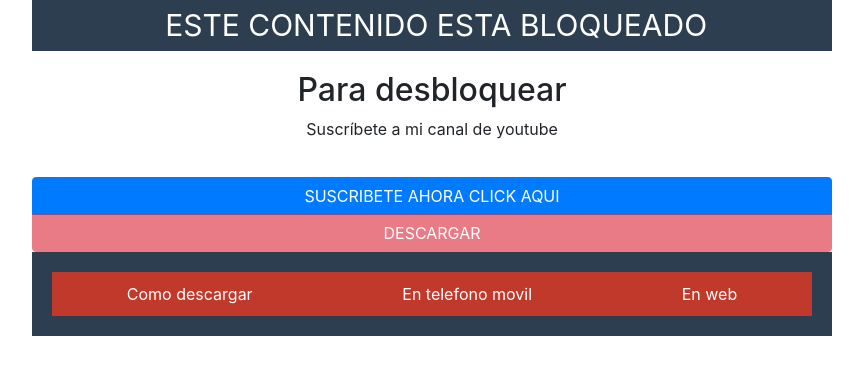
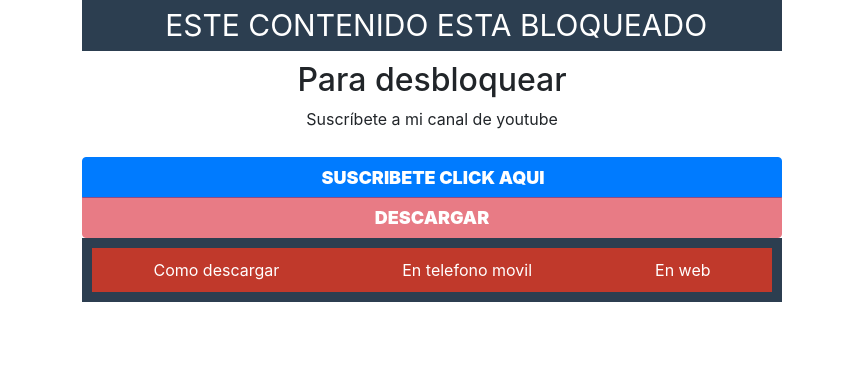
Before and after one commit to Flextex/000, a PHP site: page /som/index.html in a window 1280 px wide. Shown: the top 375 px of the page, without its empty margins (208-1071 px from the left). Run offline with PHP 8.4, Linux system fonts and the light colour scheme; some libraries are stand-ins or nearby versions; grey boxes are pictures that could not be loaded.

Commit message:
Add files via upload

```diff
--- a/som/estilos.css
+++ b/som/estilos.css
@@ -5,8 +5,8 @@
 }
 
 .contenedor {
-	width:90%;
-	max-width:800px;
+	width:100%;
+	max-width:700px;
 	margin:auto;
 
 	/* Flexbox */
@@ -74,7 +74,7 @@ header nav a:hover {
 
 .btn-group-vertical {
 	width:100%;
-	max-width:800px;
+	max-width:700px;
 	margin:auto;
 
 
@@ -85,9 +85,10 @@ header nav a:hover {
 
 .btn-primary {
 	width:100%;
-	max-width:1000px;
+	max-width:700px;
 	margin:auto;
 	font-size:30px;
+
 	/* Flexbox */
 	display:flex;
 	flex-flow:row wrap;
@@ -95,7 +96,7 @@ header nav a:hover {
 
 .btn-danger{
 	width:100%;
-	max-width:1000px;
+	max-width:700px;
 	margin:auto;
 
 	/* Flexbox */
@@ -105,7 +106,8 @@ header nav a:hover {
 
 .main {
 	background:#fff;
-	padding:20px;
+	padding:10px;
+
 
 	flex:1 1 70%;
 	/*flex:1;*/
@@ -145,7 +147,7 @@ aside .widget {
 footer {
 	background:#2c3e50;
 	width: 100%;
-	padding:20px;
+	padding:10px;
 
 	/* Flexbox */
 	display: flex;
@@ -182,8 +184,18 @@ footer .social a {
 	padding:10px;
 	display: inline-block;
 }
-
-@media screen and (max-width: 800px) {
+.ip {
+ color: #fff;
+ margin-right: -2px;
+ font-size: 15px;
+}
+.icon {
+ color: #fff;
+ margin-right: -2px;
+ font-size: 18px;
+ font-weight: 900;
+}
+@media screen and (max-width: 700px) {
 	.contenedor {
 		flex-direction:column;
 	}
--- a/som/index.html
+++ b/som/index.html
@@ -6,6 +6,14 @@
 <meta name="viewport" content="width=device-width, user-scalable=no, initial-scale=1.0, maximum-scale=1.0, minimum-scale=1.0">
 <script src="prefix.js"></script>
 <link rel="stylesheet" href="estilos.css">
+<link rel="stylesheet" href="fonts/style.css">
+<style type="text/css">
+h1 span {
+ color: #000;
+ margin-right: 10px;
+ font-size: 20px;
+ padding: 20px;
+</style>
 <body>
 <div dir="ltr" style="text-align: center;" trbidi="on">
 <center>
@@ -24,9 +32,12 @@
     </section>
 <div class="btn-group-vertical">
 <button class="btn btn-primary" id="download1">
-<span class="icon">SUSCRIBETE AHORA CLICK AQUI</span>
+<span class="icon-youtube"></span>
+<span class="icon">SUSCRIBETE CLICK AQUI</span>
 </button>
-<button class="btn btn-danger" disabled="" id="downloadf"><span class="icon">DESCARGAR</span></button>
+<button class="btn btn-danger" disabled="" id="downloadf">
+<span class="ip icon-download3"></span>
+<span class="icon">DESCARGAR</span></button>
 </div>
 <footer>
       <section class="links">
```
